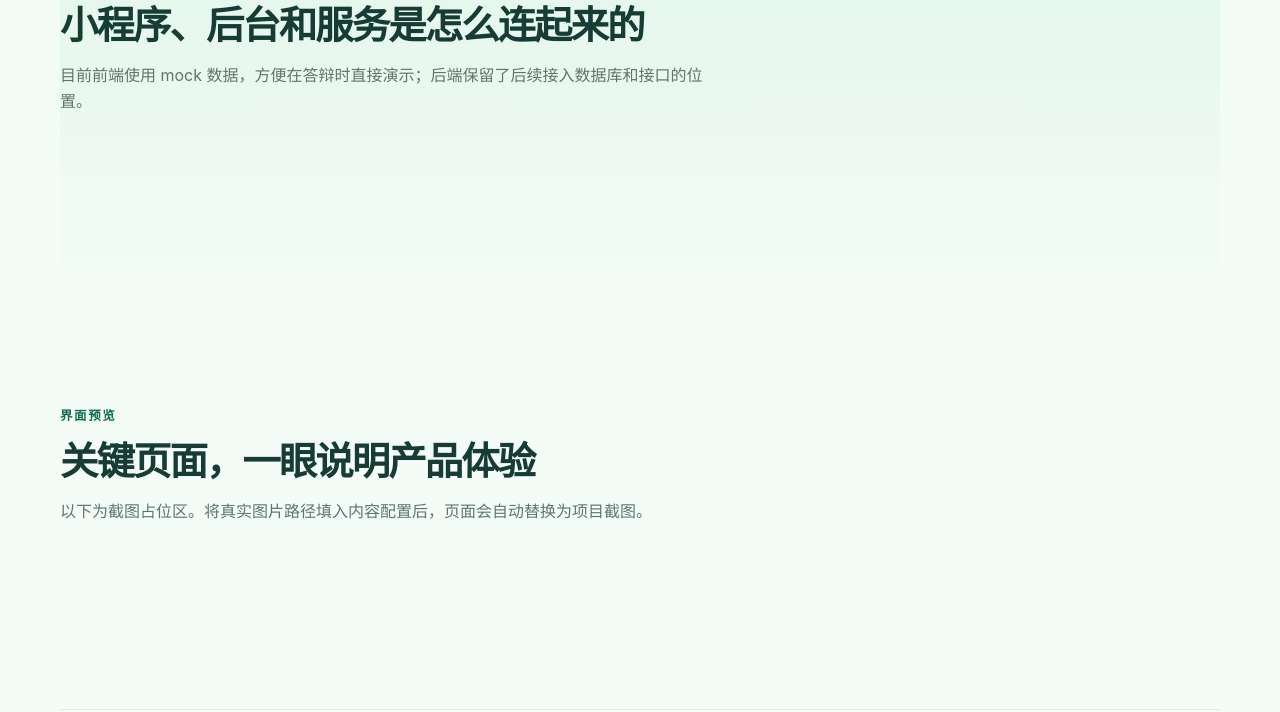
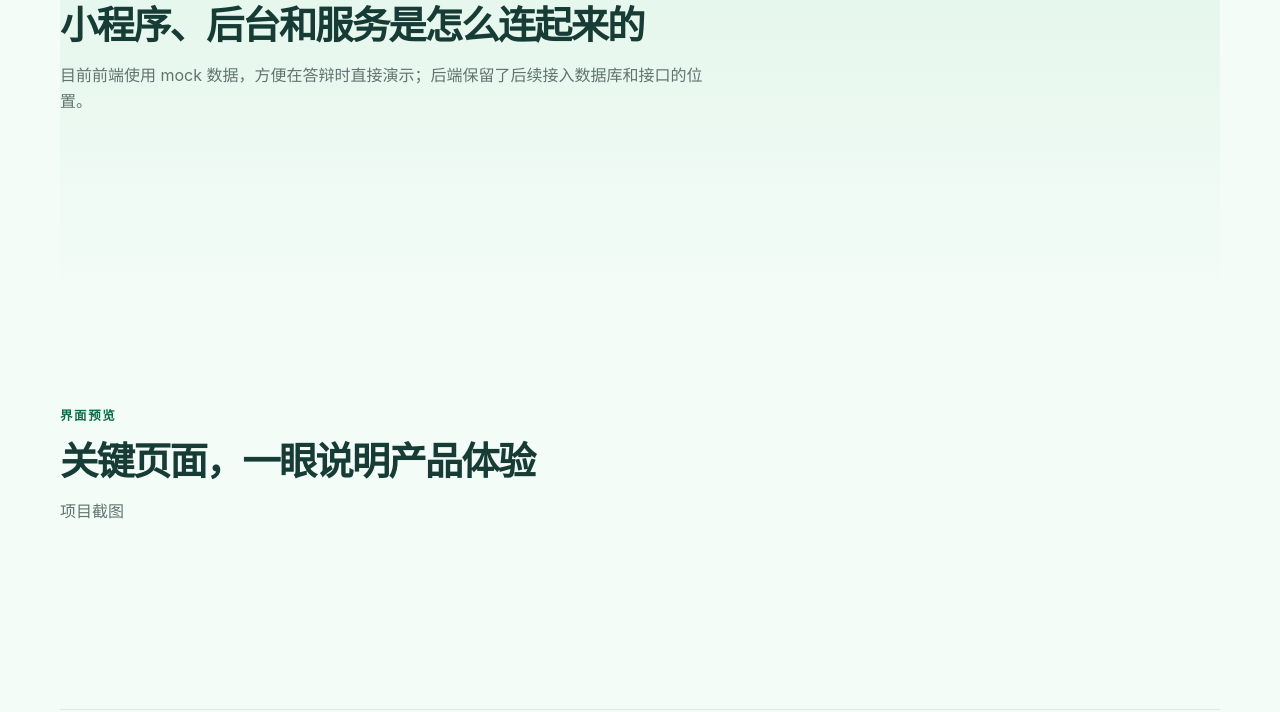
Before and after one commit to sunmoonalterant/TEST, a plain HTML site: page index.html in a window 1280 px wide. Shown: the part 1556-2268 px from the top of the page. Drawn offline with Linux system fonts and the light colour scheme.

Commit message:
Update index.html

```diff
--- a/index.html
+++ b/index.html
@@ -89,7 +89,7 @@
         <div class="section-heading">
           <p class="eyebrow">界面预览</p>
           <h2 id="screenshots-title">关键页面，一眼说明产品体验</h2>
-          <p>以下为截图占位区。将真实图片路径填入内容配置后，页面会自动替换为项目截图。</p>
+          <p>项目截图</p>
         </div>
         <div class="screenshot-grid" id="screenshot-grid"></div>
       </section>
```
